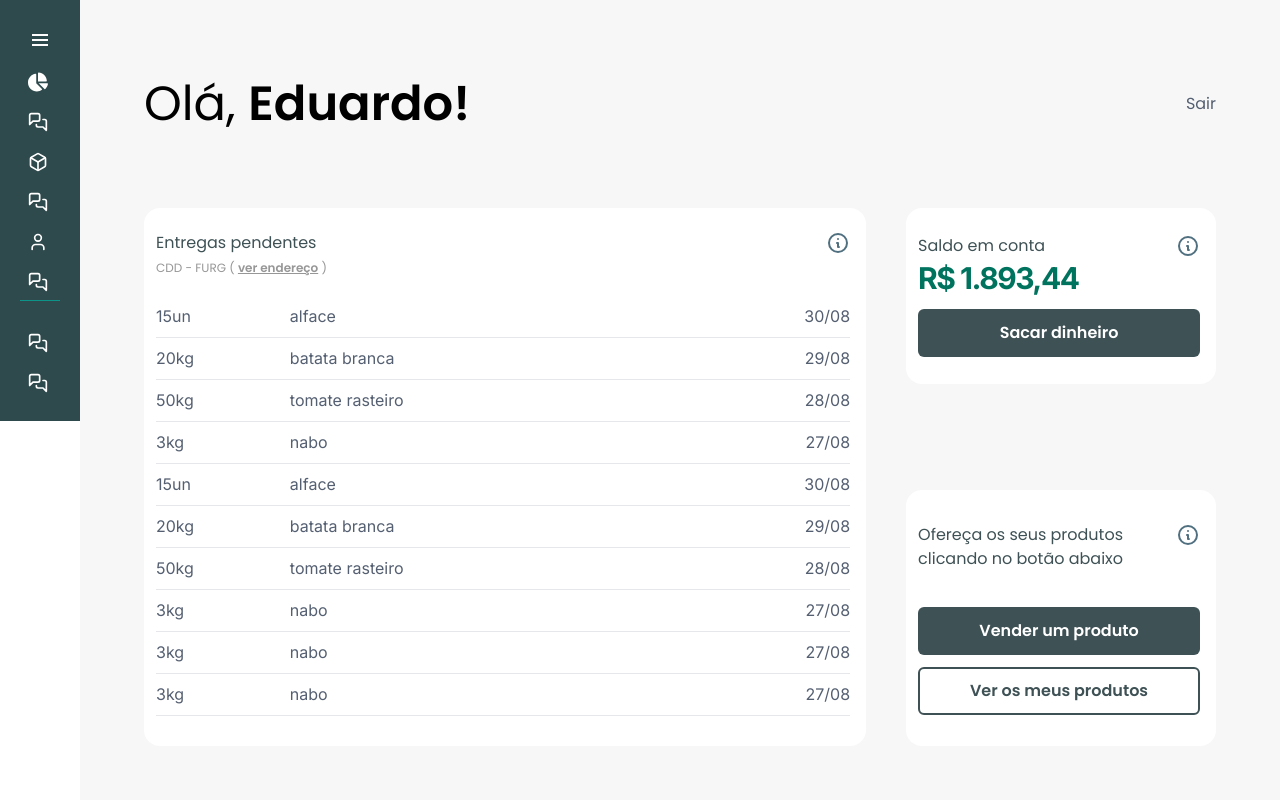
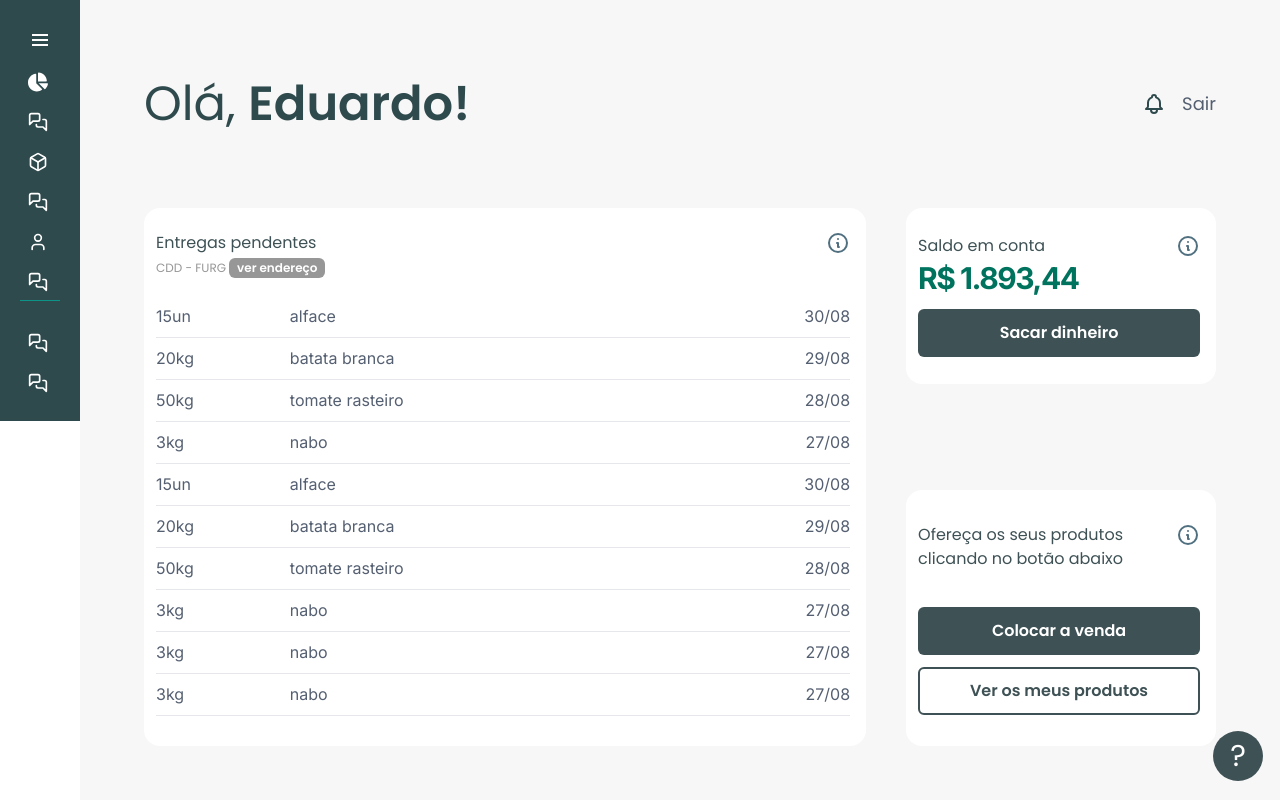
Before and after one commit to mb4ndeira/ecoo-apps, a Next.js app: page /produtor in a window 1280 px wide. Built offline with nearby package versions, Linux system fonts and the light colour scheme.

Commit message:
feat:add producer homepage

```diff
--- a/src/app/produtor/page.tsx
+++ b/src/app/produtor/page.tsx
@@ -1,4 +1,6 @@
+import Footer from "@/components/Footer";
 import { AccountBalance } from "@/components/producer/AccountBalance";
+import { Header } from "@/components/producer/Header/Index";
 import { PendingDeliveries } from "@/components/producer/PendingDeliveries";
 import { ProductMenu } from "@/components/producer/ProductMenu";
 
@@ -9,27 +11,15 @@ export default function Home() {
   return (
     <div className="bg-background">
       <div className="md:hidden">
-        <header className="flex mb-4">
-          <span className="text-#2F4A4D">
-            Olá, <strong>Eduardo!</strong>
-          </span>
-          <button className="ml-auto text-primary">Sair</button>
-        </header>
+        <Header />
         <AccountBalance />
         <ProductMenu />
         <PendingDeliveries numberOfItems={FourItems} />
-        <button className="w-[50px] h-[50px] bg-[#3E5155] rounded-full fixed bottom-[19px] right-[17px] text-white text-3xl">
-          ?
-        </button>
+        <Footer backButton={false} />
       </div>
       <div className="hidden md:flex flex-col gap-x-16 min-h-96">
         <div className="w-full flex flex-col justify-between gap-10">
-          <header className="flex mb-4">
-            <span className="text-#2F4A4D text-5xl">
-              Olá, <strong>Eduardo!</strong>
-            </span>
-            <button className="ml-auto text-primary">Sair</button>
-          </header>
+          <Header />
         </div>
         <div className="mt-14 flex gap-x-10">
           <PendingDeliveries numberOfItems={TenItems} />
@@ -38,6 +28,7 @@ export default function Home() {
             <ProductMenu />
           </div>
         </div>
+        <Footer backButton={false} />
       </div>
     </div>
   );
--- a/src/app/produtor/venderproduto/page.tsx
+++ /dev/null
@@ -1,61 +0,0 @@
-import Link from "next/link";
-import { HiOutlineChevronLeft, HiOutlineSearch } from "react-icons/hi";
-
-export default function Home() {
-  return (
-    <div className="flex flex-col bg-background">
-      <span className="text-center text-3xl">
-        Escolha um <br />
-        produto
-      </span>
-      <span className="mt-5 text-center text-sm">
-        Este produto será disponibilizado para a venda através da plataforma
-      </span>
-      <div className="relative mt-10">
-        <input
-          className="border border-[#D1D1D6] rounded-md h-12 p-4 pr-10 text-base inter-font w-full"
-          type="text"
-        />
-        <HiOutlineSearch
-          className="absolute top-1/2 right-2 transform -translate-y-1/2 text-gray-500 cursor-pointer"
-          size={24}
-        />
-      </div>
-      <div className="mt-5 w-full max-h-[350px] overflow-y-scroll gap-x-1 sm:gap-x-3 gap-y-5 grid grid-cols-2 sm:grid-cols-3">
-        <div className="min-h-[160px] w-11/12 bg-white rounded-2xl mx-auto flex flex-col">
-          <div className="bg-rain-forest h-[100px] w-10/12 mx-auto mt-[10px] rounded-[10px]"></div>
-          <span className="m-auto text-[#2F4A4D]">Tomate</span>
-        </div>
-        <div className="min-h-[160px] w-11/12 bg-white rounded-2xl mx-auto flex flex-col">
-          <div className="bg-rain-forest h-[100px] w-10/12 mx-auto mt-[10px] rounded-[10px]"></div>
-          <span className="m-auto text-[#2F4A4D]">Batata</span>
-        </div>
-        <div className="min-h-[160px] w-11/12 bg-white rounded-2xl mx-auto flex flex-col">
-          <div className="bg-rain-forest h-[100px] w-10/12 mx-auto mt-[10px] rounded-[10px]"></div>
-          <span className="m-auto text-[#2F4A4D]">Cebola</span>
-        </div>
-        <div className="min-h-[160px] w-11/12 bg-white rounded-2xl mx-auto flex flex-col">
-          <div className="bg-rain-forest h-[100px] w-10/12 mx-auto mt-[10px] rounded-[10px]"></div>
-          <span className="m-auto text-[#2F4A4D]">Alface</span>
-        </div>
-        <div className="min-h-[160px] w-11/12 bg-white rounded-2xl mx-auto flex flex-col">
-          <div className="bg-rain-forest h-[100px] w-10/12 mx-auto mt-[10px] rounded-[10px]"></div>
-          <span className="m-auto text-[#2F4A4D]">Repolho</span>
-        </div>
-        <div className="min-h-[160px] w-11/12 bg-white rounded-2xl mx-auto flex flex-col">
-          <div className="bg-rain-forest h-[100px] w-10/12 mx-auto mt-[10px] rounded-[10px]"></div>
-          <span className="m-auto text-[#2F4A4D]">Beterraba</span>
-        </div>
-      </div>
-      <Link href="./">
-        <button className="h-[50px] fixed bottom-[5px] left-[17px] flex">
-          <HiOutlineChevronLeft size={24} color="#000" />
-          <span>Voltar</span>
-        </button>
-      </Link>
-      <button className="w-[50px] h-[50px] bg-[#3E5155] rounded-full fixed bottom-[19px] right-[17px] text-white text-3xl">
-        ?
-      </button>
-    </div>
-  );
-}
--- /dev/null
+++ b/src/components/Footer/index.tsx
@@ -0,0 +1,24 @@
+import Link from "next/link";
+import { HiOutlineChevronLeft } from "react-icons/hi";
+
+interface FooterProps {
+  backButton: boolean;
+}
+
+export default function Footer({ backButton }: FooterProps) {
+  return (
+    <div>
+      {backButton && (
+        <Link href="./">
+          <button className="h-[50px] fixed bottom-[5px] left-[17px] flex">
+            <HiOutlineChevronLeft size={24} color="#000" />
+            <span>Voltar</span>
+          </button>
+        </Link>
+      )}
+      <button className="w-[50px] h-[50px] bg-[#3E5155] rounded-full fixed bottom-[19px] right-[17px] text-white text-3xl">
+        ?
+      </button>
+    </div>
+  );
+}
--- /dev/null
+++ b/src/components/producer/Header/Index.tsx
@@ -0,0 +1,17 @@
+import { HiOutlineBell } from "react-icons/hi";
+
+export function Header() {
+  return (
+    <header className="flex items-center mb-4 text-[#2F4A4D]">
+      <span className="md:text-5xl">
+        Olá, <strong>Eduardo!</strong>
+      </span>
+      <div className="flex ml-auto">
+        <button className="mr-4 text-xl md:text-2xl">
+          <HiOutlineBell />
+        </button>
+        <button className="text-primary md:text-lg">Sair</button>
+      </div>
+    </header>
+  );
+}
--- a/src/components/producer/PendingDeliveries.tsx
+++ b/src/components/producer/PendingDeliveries.tsx
@@ -15,8 +15,10 @@ export function PendingDeliveries({ numberOfItems }: PendingDeliveriesProps) {
           <span className="text-[#3E5155]">Entregas pendentes</span>
           <div>
             <span className="text-xs text-[#979797]">
-              CDD - FURG ({" "}
-              <button className="underline font-bold">ver endereço</button> )
+              CDD - FURG{"   "}
+              <button className="font-bold bg-[#979797] text-white rounded-md h-5 w-24">
+                ver endereço
+              </button>
             </span>
           </div>
         </div>
--- a/src/components/producer/ProductMenu.tsx
+++ b/src/components/producer/ProductMenu.tsx
@@ -15,7 +15,7 @@ export function ProductMenu() {
       <div className="">
         <Link href="/produtor/venderproduto">
           <button className="w-full bg-[#3E5155] rounded-md h-12 mb-[12px] text-white font-bold">
-            Vender um produto
+            Colocar a venda
           </button>
         </Link>
         <button className="w-full bg-transparent rounded-md h-12 mb-[20px] text-[#3E5155] border-2 border-[#3E5155] font-bold">
```
